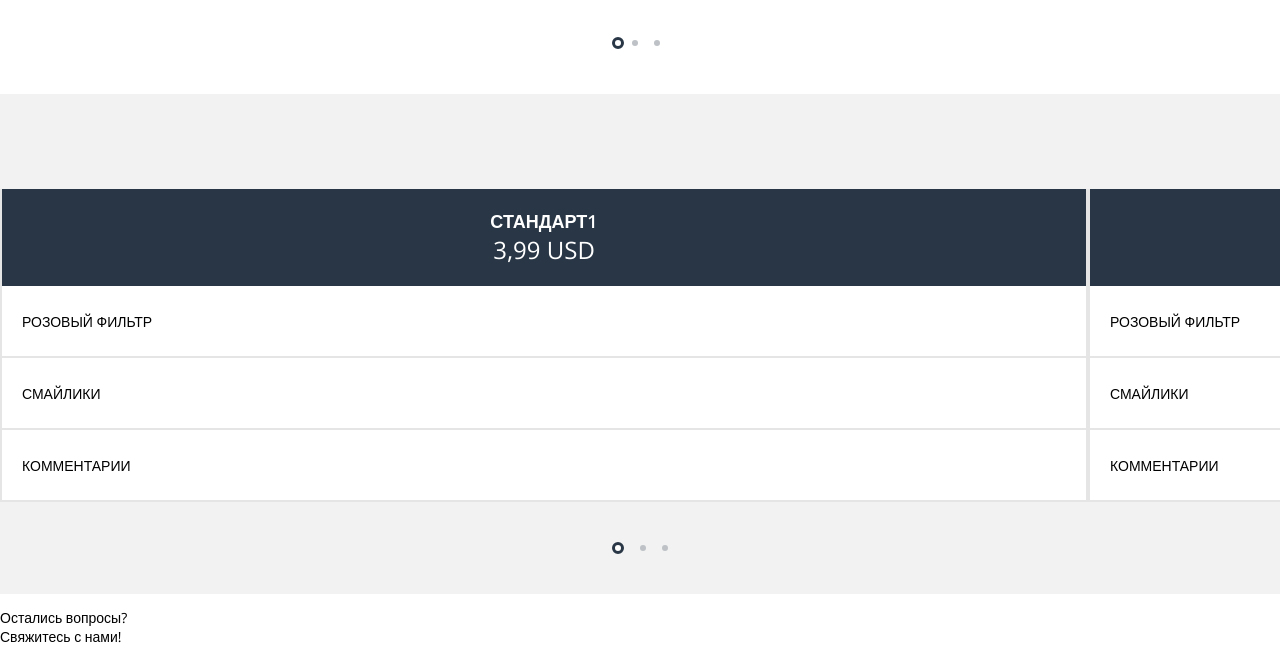
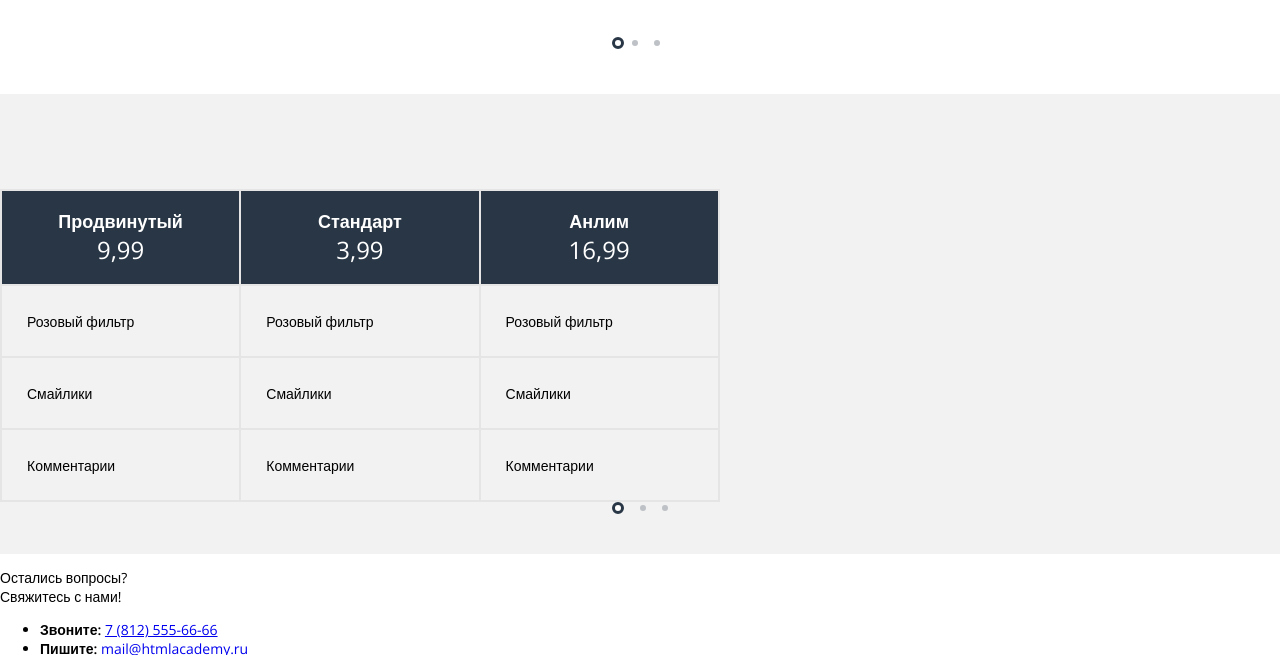
Before and after one commit to Iminrage/studying, a plain HTML site: page app/index.html in a window 1280 px wide. Shown: the part 2085-2740 px from the top of the page. Drawn offline with nearby package versions, Linux system fonts and the light colour scheme.

Commit message:
Переверстал таблицы в одну в соответствии с макетом

```diff
--- a/app/css/main.css
+++ b/app/css/main.css
@@ -389,62 +389,59 @@
 	width: 100%;
 }
 .slider-overflow{
-	display: flex;
 	overflow-x: scroll;
 }
-
-.price-list__item{
-	flex-shrink: 0;
-	width: 85%;
-	border-left: 2px solid #e5e5e5;
-	border-right: 2px solid #e5e5e5;
-
+.price-list{
 	border-collapse: collapse;
+	border: 2px solid #e5e5e5;
 }
-.price-list__heading{
-	text-transform: uppercase;
-	font-size: 18px;
-	font-weight: bold;
+.price-list__head{
+	font-family: 'Open sans', sans-serif;
 	color: white;
 
-	padding: 20px 20px;
-	border-left: 2px solid #e5e5e5;
-	border-right: 2px solid #e5e5e5;
+	border: 2px solid #e5e5e5;
+	padding: 18px 0;
 	background-color: #283645;
 }
-.price-list__price{
+.price-list__plan{
+	font-weight: bold;
+	font-size: 18px;
+
+	display: block;
+}
+.price-list__rate{
+	font-weight: 300;
 	font-size: 24px;
-	font-weight: 300;
+
+	display: block;
 }
 .price-list__row{
-	background-color: #fff;
+	border: 2px solid #e5e5e5;
+}
+.price-list__data{
+	padding: 20px 25px;
+
+
+}
+.price-list__data--status{
+	border-right: 2px solid #e5e5e5;
 }
 .price-list__option{
-	font-weight: normal;
-	text-transform: uppercase;
 
-	padding: 20px 20px;
-	border-bottom: 2px solid #e5e5e5;
 }
 .price-list__included{
-	margin-left: auto;
 	display: block;
 	height: 30px;
 	width: 30px;
 	background-image: url(../img/icon-yes.svg);
-	background-position: center right;
 	background-repeat: no-repeat;
+	background-size: contain;
+	background-position: center center;
 }
 .price-list__included--not{
 	background-image: url(../img/icon-no.svg);
 }
 
-.prices__slider-dots{
-	margin-top: 40px;
-}
-
-
-
 .google-map{
 	overflow: hidden;
 }
--- a/app/index.html
+++ b/app/index.html
@@ -125,64 +125,77 @@
 		</section>
 		<section class="prices">
 			<div class="slider-overflow prices__slider">
-				<table class="slider-overflow__item price-list__item">
-					<caption class="price-list__heading">
-						Стандарт1<br>
-						<span class="price-list__price">
-							3,99 USD
-						</span>
-					</caption>
+				<table class="price-list">
 					<tr class="price-list__row">
-						<td class="price-list__option">Розовый фильтр</td>
-						<td class="price-list__option"><span class="price-list__included" aria-label="Да"></span></td>
+						<th class="price-list__head" colspan="2">
+							<span class="price-list__plan">Продвинутый</span>
+							<span class="price-list__rate">9,99</span></th>
+						<th class="price-list__head" colspan="2">
+							<span class="price-list__plan">Стандарт</span>
+							<span class="price-list__rate">3,99</span></th>
+						<th class="price-list__head" colspan="2">
+							<span class="price-list__plan">Анлим</span>
+							<span class="price-list__rate">16,99</span></th>
 					</tr>
 					<tr class="price-list__row">
-						<td class="price-list__option">Смайлики</td>
-						<td class="price-list__option"><span class="price-list__included" aria-label="Да"></span></td>
+						<td nowrap class="price-list__data">
+							<span class="price-list__option">Розовый фильтр</span>
+						</td nowrap>
+						<td nowrap class="price-list__data price-list__data--status">
+							<span class="price-list__included" aria-label="да"></span>
+						</td nowrap>
+						<td nowrap class="price-list__data">
+							<span class="price-list__option">Розовый фильтр</span>
+						</td nowrap>
+						<td nowrap class="price-list__data price-list__data--status">
+							<span class="price-list__included" aria-label="да"></span>
+						</td nowrap>
+						<td nowrap class="price-list__data">
+							<span class="price-list__option">Розовый фильтр</span>
+						</td nowrap>
+						<td nowrap class="price-list__data price-list__data--status">
+							<span class="price-list__included" aria-label="да"></span>
+						</td nowrap>
 					</tr>
 					<tr class="price-list__row">
-						<td class="price-list__option">Комментарии</td>
-						<td class="price-list__option"><span class="price-list__included price-list__included--not" aria-label="Нет"></span></td>
-					</tr>
-				</table>
-				<table class="slider-overflow__item price-list__item">
-					<caption class="price-list__heading">
-						Стандарт2<br>
-						<span class="price-list__price">
-							3,99 USD
-						</span>
-					</caption>
-					<tr class="price-list__row">
-						<td class="price-list__option">Розовый фильтр</td>
-						<td class="price-list__option"><span class="price-list__included" aria-label="Да"></span></td>
+						<td nowrap class="price-list__data">
+							<span class="price-list__option">Смайлики</span>
+						</td nowrap>
+						<td nowrap class="price-list__data price-list__data--status">
+							<span class="price-list__included" aria-label="да"></span>
+						</td nowrap>
+						<td nowrap class="price-list__data">
+							<span class="price-list__option">Смайлики</span>
+						</td nowrap>
+						<td nowrap class="price-list__data price-list__data--status">
+							<span class="price-list__included" aria-label="да"></span>
+						</td nowrap>
+						<td nowrap class="price-list__data">
+							<span class="price-list__option">Смайлики</span>
+						</td nowrap>
+						<td nowrap class="price-list__data price-list__data--status">
+							<span class="price-list__included price-list__included--not" aria-label="нет"></span>
+						</td nowrap>
 					</tr>
 					<tr class="price-list__row">
-						<td class="price-list__option">Смайлики</td>
-						<td class="price-list__option"><span class="price-list__included" aria-label="Да"></span></td>
-					</tr>
-					<tr class="price-list__row">
-						<td class="price-list__option">Комментарии</td>
-						<td class="price-list__option"><span class="price-list__included price-list__included--not" aria-label="Нет"></span></td>
-					</tr>
-				</table>
-				<table class="slider-overflow__item price-list__item">
-					<caption class="price-list__heading">
-						Стандарт3<br>
-						<span class="price-list__price">
-							3,99 USD
-						</span>
-					</caption>
-					<tr class="price-list__row">
-						<td class="price-list__option">Розовый фильтр</td>
-						<td class="price-list__option"><span class="price-list__included" aria-label="Да"></span></td>
-					</tr>
-					<tr class="price-list__row">
-						<td class="price-list__option">Смайлики</td>
-						<td class="price-list__option"><span class="price-list__included" aria-label="Да"></span></td>
-					</tr>
-					<tr class="price-list__row">
-						<td class="price-list__option">Комментарии</td>
-						<td class="price-list__option"><span class="price-list__included price-list__included--not" aria-label="Нет"></span></td>
+						<td nowrap class="price-list__data">
+							<span class="price-list__option">Комментарии</span>
+						</td nowrap>
+						<td nowrap class="price-list__data price-list__data--status">
+							<span class="price-list__included" aria-label="да"></span>
+						</td nowrap>
+						<td nowrap class="price-list__data">
+							<span class="price-list__option">Комментарии</span>
+						</td nowrap>
+						<td nowrap class="price-list__data price-list__data--status">
+							<span class="price-list__included" aria-label="да"></span>
+						</td nowrap>
+						<td nowrap class="price-list__data">
+							<span class="price-list__option">Комментарии</span>
+						</td nowrap>
+						<td nowrap class="price-list__data price-list__data--status">
+							<span class="price-list__included price-list__included--not" aria-label="нет"></span>
+						</td nowrap>
 					</tr>
 				</table>
 			</div>
@@ -224,7 +237,8 @@
 	<footer class="page-footer">
 		<iframe
 			src="https://www.google.com/maps/embed?pb=!1m18!1m12!1m3!1d1998.6037872533277!2d30.320858716096975!3d59.93871648187614!2m3!1f0!2f0!3f0!3m2!1i1024!2i768!4f13.1!3m3!1m2!1s0x4696310fca145cc1%3A0x42b32648d8238007!2z0JHQvtC70YzRiNCw0Y8g0JrQvtC90Y7RiNC10L3QvdCw0Y8g0YPQuy4sIDE5LzgsINCh0LDQvdC60YIt0J_QtdGC0LXRgNCx0YPRgNCzLCAxOTExODY!5e0!3m2!1sru!2sru!4v1551720086031"
-			frameborder="0" width="100%" class="google-map" style="border:0" allowfullscreen>ул. Большая Конюшенная, 19/8</iframe>
+			frameborder="0" width="100%" class="google-map" style="border:0" allowfullscreen>ул. Большая Конюшенная,
+			19/8</iframe>
 	</footer>
 
 	<script src="js/sricpts.js"></script>
--- a/app/js/sricpts.js
+++ b/app/js/sricpts.js
@@ -1,5 +1,15 @@
 var burger = document.querySelector('.burger-button__button');
 var mainMenu = document.querySelector('.site-nav');
+var scrollSlider = document.querySelector('.slider-overflow')
+
+
+
+
+document.addEventListener('DOMContentLoaded', function() {
+	var xwidth = (scrollSlider.scrollWidth/3) - (scrollSlider.scrollWidth/30);
+	console.log(xwidth);
+	scrollSlider.scrollTo(xwidth, 0);
+}, false);
 
 burger.addEventListener("click", function(){
 	mainMenu.classList.toggle('site-nav--deployed');
```
